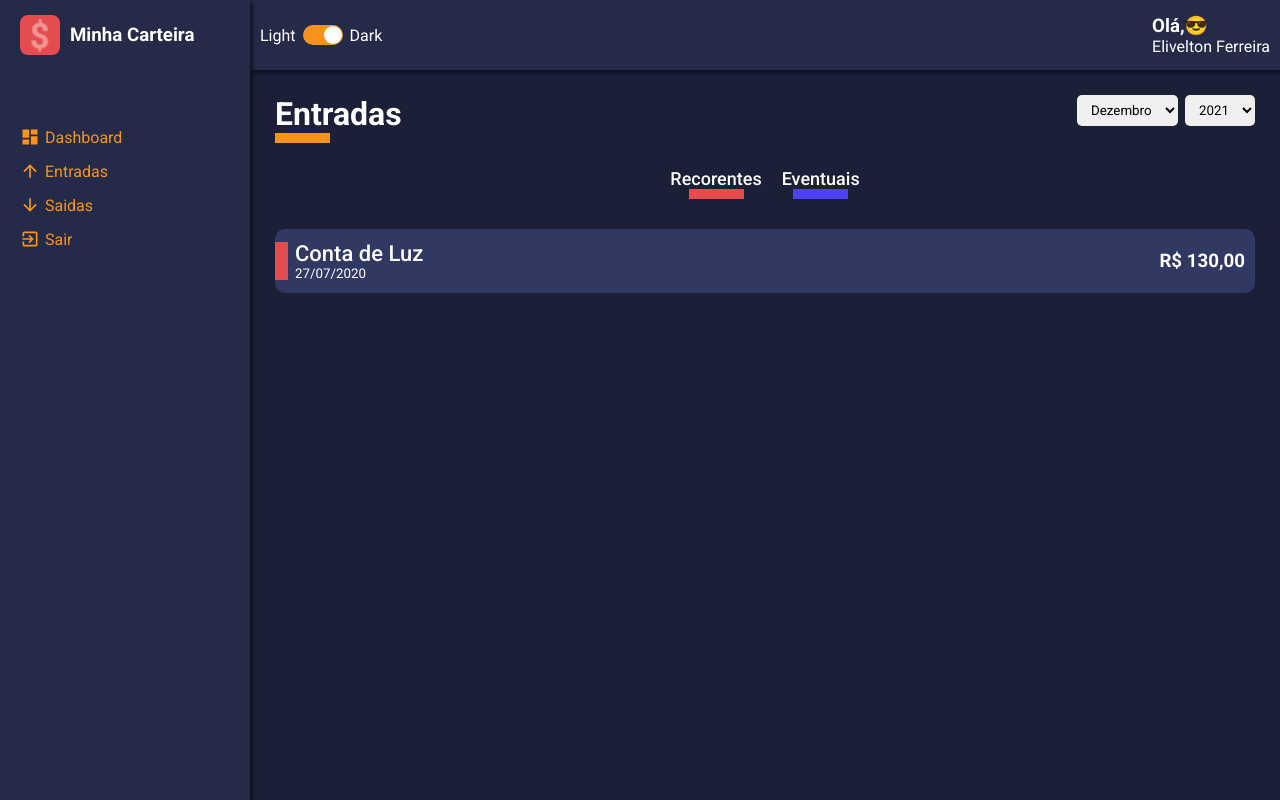
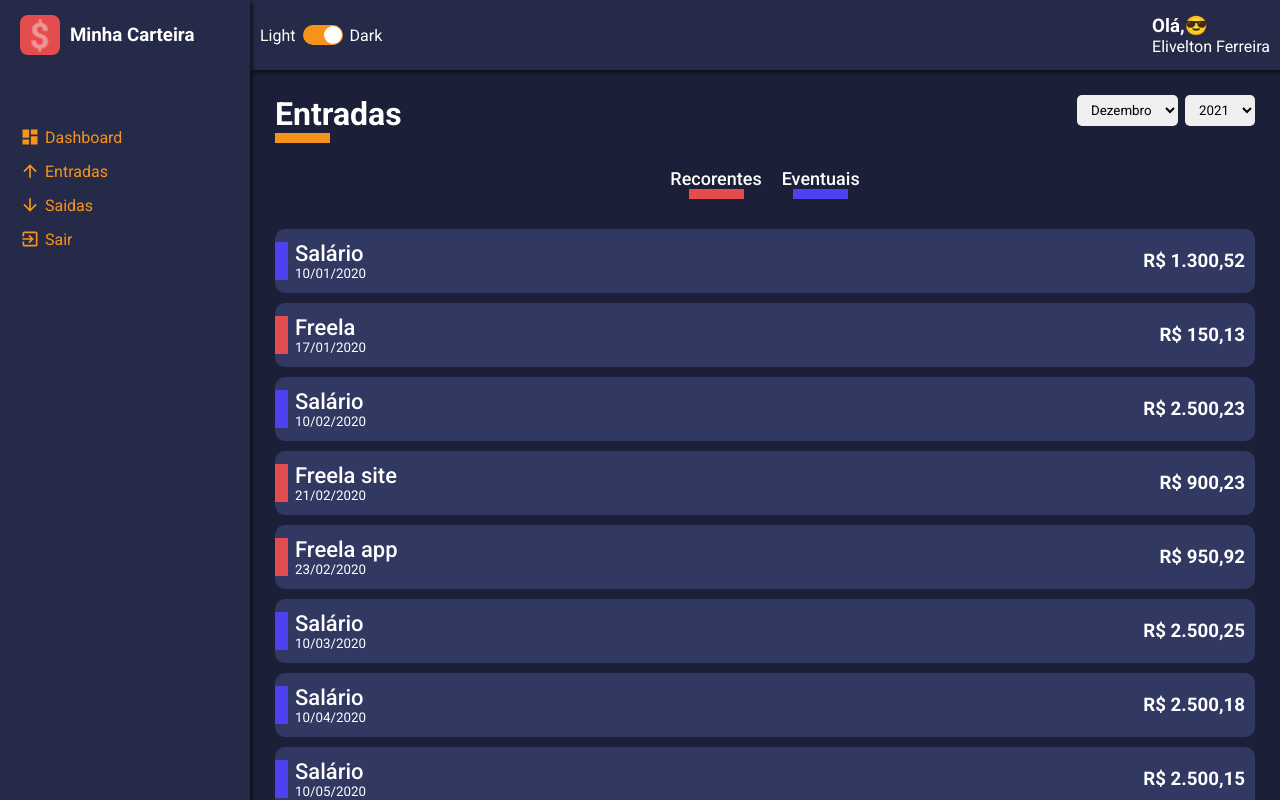
Before and after one commit to eliveltonsf/my-carteira, a React (Create React App) app: page /list/entry-balance in a window 1280 px wide. Built offline with nearby package versions, Linux system fonts and the light colour scheme; the HTML template or start-up script is replaced by a standard one.

Commit message:
implementando Listar com os dados de respositorios e as funções de conversão

```diff
--- a/src/pages/List/index.tsx
+++ b/src/pages/List/index.tsx
@@ -1,11 +1,17 @@
-import React, { useMemo } from 'react';
-
-import { Container, Content, Filters } from './styles'
+import React, { useMemo, useState, useEffect } from 'react';
 
 import ContentHeader from '../../components/ContentHeader'
 import SelectInput from '../../components/SelectInput';
 import HistoryFinanceCard from '../../components/HistoryFinanceCard';
 import { IconBaseProps } from 'react-icons/lib';
+
+import { Container, Content, Filters } from './styles'
+
+import expenses from '../../repositories/expenses'
+import gains from '../../repositories/gains'
+
+import formatCurrency from '../../utils/formatCurrency'
+import formatDate from '../../utils/formatDate'
 
 interface IRouteParams {
   match: {
@@ -15,23 +21,33 @@ interface IRouteParams {
   }
 }
 
+interface IData {
+  id: number;
+  description: string;
+  amountFormated: string;
+  frequency: string;
+  dateFormatted: string;
+  tagColor: string;
+}
+
 const List: React.FC<IRouteParams> = ({ match }) => {
+  const [data, setData] = useState<IData[]>([]);
 
   const { type } = match.params
 
-  const title = useMemo(() => {
+  const typeRender = useMemo(() => {
     return type === 'entry-balance' ?
       {
         title: 'Entradas',
         lineColor: '#f7931b',
+        listData: gains
       } :
       {
         title: 'Saídas',
         lineColor: '#e44c4e',
-
+        listData: expenses
       }
   }, [type])
-
 
   const months = [
     { value: '12', label: 'Dezembro' },
@@ -44,9 +60,25 @@ const List: React.FC<IRouteParams> = ({ match }) => {
     { value: '2020', label: '2020' },
     { value: '2019', label: '2019' }]
 
+  useEffect(() => {
+
+    const response = typeRender.listData.map(item => {
+      return {
+        id: item.id,
+        description: item.description,
+        amountFormated: formatCurrency(Number(item.amount)),
+        frequency: item.frequency,
+        dateFormatted: formatDate(item.date),
+        tagColor: item.frequency === 'recorrente' ? '#4E41F0' : "#e44c4e"
+      }
+    })
+
+    setData(response);
+  }, []);
+
   return (
     <Container>
-      <ContentHeader title={title.title} lineColor={title.lineColor}>
+      <ContentHeader title={typeRender.title} lineColor={typeRender.lineColor}>
         <SelectInput options={months} />
         <SelectInput options={years} />
 
@@ -69,13 +101,18 @@ const List: React.FC<IRouteParams> = ({ match }) => {
       </Filters>
 
       <Content>
-        <HistoryFinanceCard
-          tagColor="#e44c4e"
-          title="Conta de Luz"
-          subtitle="27/07/2020"
-          amount="R$ 130,00"
-        />
 
+        {
+          data.map(item => (
+            <HistoryFinanceCard
+              key={item.id}
+              tagColor={item.tagColor}
+              title={item.description}
+              subtitle={item.dateFormatted}
+              amount={item.amountFormated}
+            />
+          ))
+        }
 
       </Content>
     </Container>
```
